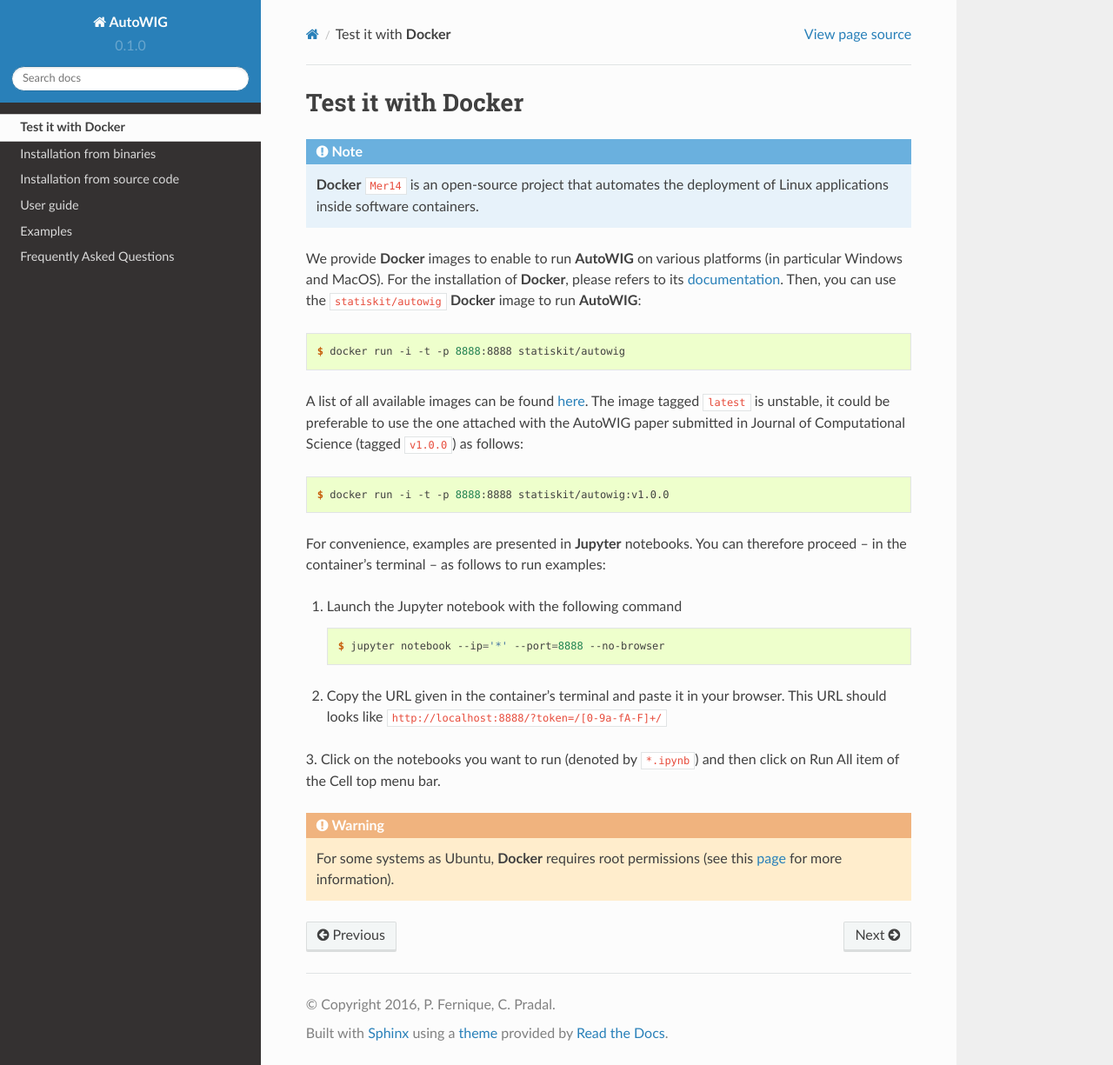
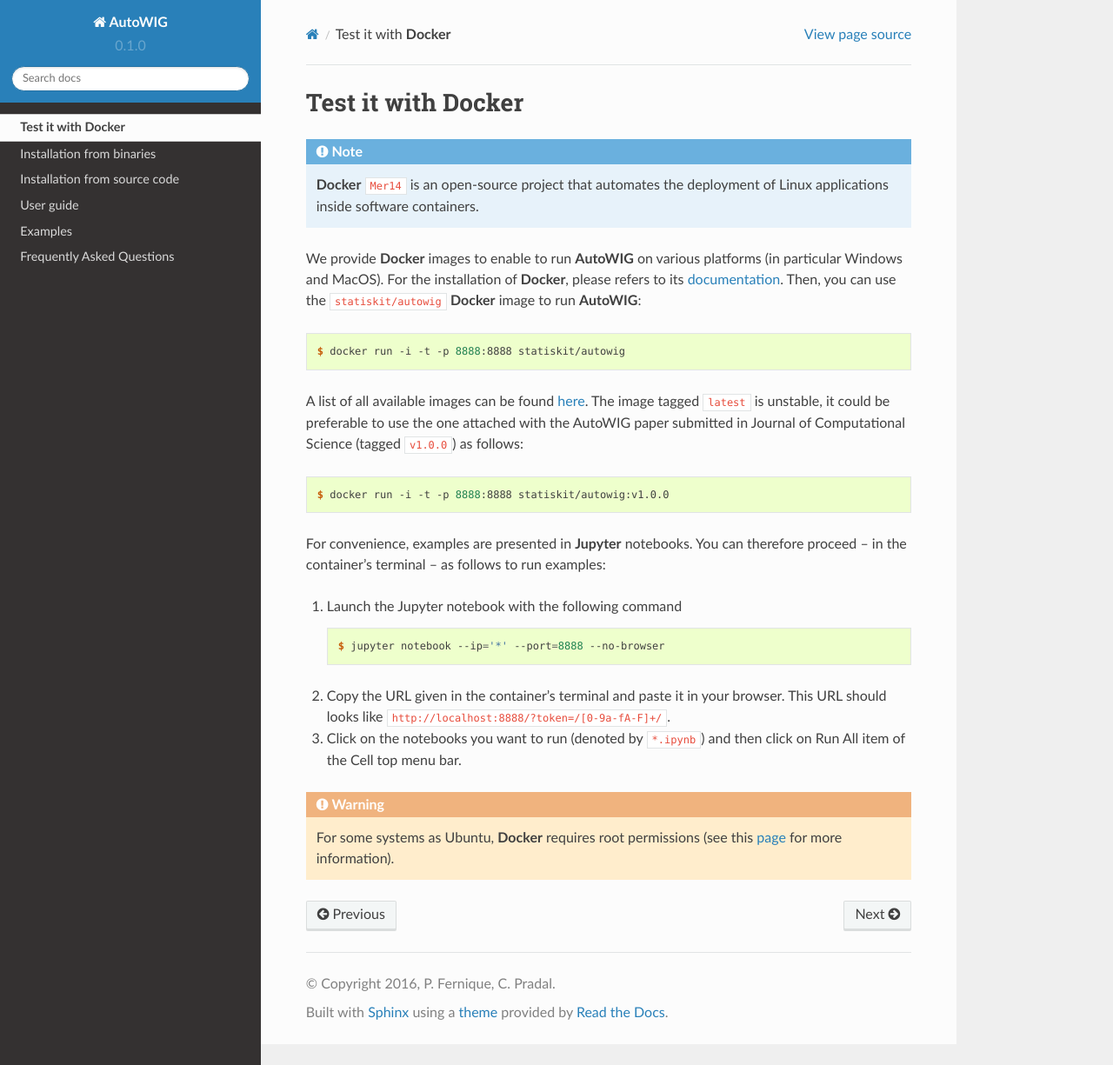
Before and after one commit to StatisKit/AutoWIG, a Sphinx documentation site: the page built from doc/install/docker.rst, in a window 1280 px wide and 1225 px high. Shown: the whole window at 87% size. Built offline with Sphinx 7.4.7 and the Read the Docs theme 2.0.0, drawn with Linux system fonts in a browser that asks for light colours; cross-references to code outside the pages are shown as plain code.

```diff
--- a/doc/install/docker.rst
+++ b/doc/install/docker.rst
@@ -49,10 +49,10 @@ You can therefore proceed -- in the container's terminal -- as follows to run ex
        $ jupyter notebook --ip='*' --port=8888 --no-browser
 
 2. Copy the URL given in the container's terminal and paste it in your browser.
-   This URL should looks like :code:`http://localhost:8888/?token=/[0-9a-fA-F]+/`
+   This URL should looks like :code:`http://localhost:8888/?token=/[0-9a-fA-F]+/`.
 
 3. Click on the notebooks you want to run (denoted by :code:`*.ipynb`) and then
-click on Run All item of the Cell top menu bar.
+   click on Run All item of the Cell top menu bar.
 
 .. warning::
 
```
